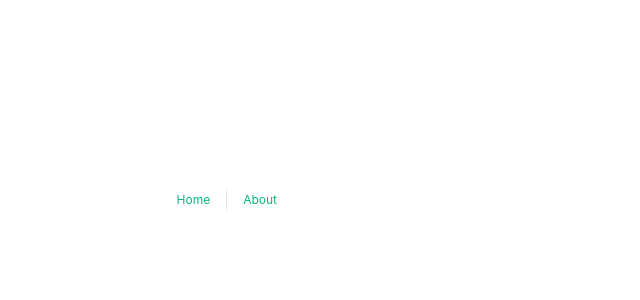
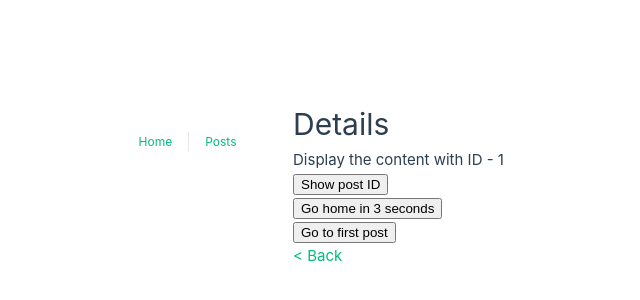
Before and after one commit to Franson33/vue_lerning, a Vue app: page /postsDetails/1 in a window 1280 px wide. Before the commit this address had no page. Shown: the part 216-516 px from the top of the page, without its empty margins (347-987 px from the left). Built offline with nearby package versions, Linux system fonts and the light colour scheme.

Commit message:
add deteils page and routing

```diff
--- a/src/App.vue
+++ b/src/App.vue
@@ -1,7 +1,7 @@
 <template>
   <nav>
     <RouterLink to="/">Home</RouterLink>
-    <RouterLink to="/about">About</RouterLink>
+    <RouterLink to="/posts">Posts</RouterLink>
   </nav>
 
   <RouterView />
--- /dev/null
+++ b/src/directives/autofocus.js
@@ -0,0 +1,5 @@
+export const vAutofocus = {
+  mounted: (el) => {
+    el.focus();
+  },
+};
--- a/src/router/index.js
+++ b/src/router/index.js
@@ -1,23 +1,25 @@
-import { createRouter, createWebHistory } from 'vue-router'
-import HomeView from '../views/HomeView.vue'
+import { createRouter, createWebHistory } from "vue-router";
+import HomeView from "../views/HomeView.vue";
 
 const router = createRouter({
   history: createWebHistory(import.meta.env.BASE_URL),
   routes: [
     {
-      path: '/',
-      name: 'home',
-      component: HomeView
+      path: "/",
+      name: "home",
+      component: HomeView,
     },
     {
-      path: '/about',
-      name: 'about',
-      // route level code-splitting
-      // this generates a separate chunk (About.[hash].js) for this route
-      // which is lazy-loaded when the route is visited.
-      component: () => import('../views/AboutView.vue')
-    }
-  ]
-})
+      path: "/posts",
+      name: "posts",
+      component: () => import("../views/PostsView.vue"),
+    },
+    {
+      path: "/postsDetails/:id",
+      name: "postsDetails",
+      component: () => import("../views/PostsDetailsView.vue"),
+    },
+  ],
+});
 
-export default router
+export default router;
--- a/src/views/AboutView.vue
+++ /dev/null
@@ -1,5 +0,0 @@
-<template>
-  <div class="home">
-    <h1>About</h1>
-  </div>
-</template>
--- a/src/views/HomeView.vue
+++ b/src/views/HomeView.vue
@@ -1,6 +1,7 @@
 <script setup>
-import { reactive, computed, watch, onMounted } from 'vue'
+import { reactive, computed, watch } from 'vue'
 import { useHomeLifecycle } from './lifecycle'
+import { vAutofocus } from '@/directives/autofocus'
 
 const appTitle = 'My cool app written in Vue'
 
@@ -15,10 +16,6 @@ watch(() => counterData.counter, (current, prev) => {
   }
 })
 
-onMounted(() => {
-  console.log('LOOK MOM, ITS ONMOUNTED 1!');
-})
-
 const oddOrEven = computed(() => {
   return (counterData.counter & 1) === 0 ? 'even' : 'odd'
 })
@@ -29,10 +26,6 @@ const increment = (amount) => {
 const decrement = (amount) => {
   counterData.counter -= amount
 }
-
-onMounted(() => {
-  console.log('LOOK MOM, ITS ONMOUNTED 2!');
-})
 
 useHomeLifecycle()
 </script>
@@ -54,7 +47,7 @@ useHomeLifecycle()
 
     <div class="edit">
       <h2>Edit title</h2>
-      <input v-model="counterData.title" type=" text" />
+      <input v-model="counterData.title" v-autofocus type=" text" />
     </div>
 
   </div>
--- /dev/null
+++ b/src/views/PostsDetailsView.vue
@@ -0,0 +1,43 @@
+<template>
+  <div class="posts-details">
+    <h1>Details</h1>
+    <p>Display the content with ID - {{ $route.params.id }}</p>
+    <div>
+      <button @click="showPostId">Show post ID</button>
+    </div>
+    <div>
+      <button @click="goHomeTimeout">Go home in 3 seconds</button>
+    </div>
+    <div>
+      <button @click="goToFirst">Go to first post</button>
+    </div>
+    <p>
+      <RouterLink to="/posts">&lt; Back</RouterLink>
+    </p>
+  </div>
+</template>
+
+<script setup>
+import { useRoute, useRouter } from 'vue-router'
+
+const route = useRoute()
+const router = useRouter()
+
+const showPostId = () => {
+  alert(`The ID of post is - ${route.params.id}`)
+}
+const goHomeTimeout = () => {
+  setInterval(() => {
+    router.push("/")
+  }, 3000)
+}
+
+const goToFirst = () => {
+  router.push({
+    name: 'postsDetails',
+    params: {
+      id: 'id1'
+    }
+  })
+}
+</script>
--- /dev/null
+++ b/src/views/PostsView.vue
@@ -0,0 +1,27 @@
+<script setup>
+import { vAutofocus } from '@/directives/autofocus'
+</script>
+
+<template>
+  <div class="posts">
+    <h1>Posts</h1>
+    <ul>
+      <li>
+        <RouterLink to="/postsDetails/id1">Post 1</RouterLink>
+      </li>
+      <li>
+        <RouterLink to="/postsDetails/id2">Post 2</RouterLink>
+      </li>
+      <li>
+        <RouterLink to="/postsDetails/id3">Post 3</RouterLink>
+      </li>
+    </ul>
+    <textarea v-autofocus />
+  </div>
+</template>
+
+<style scoped>
+ul {
+  margin: 20px;
+}
+</style>
```
